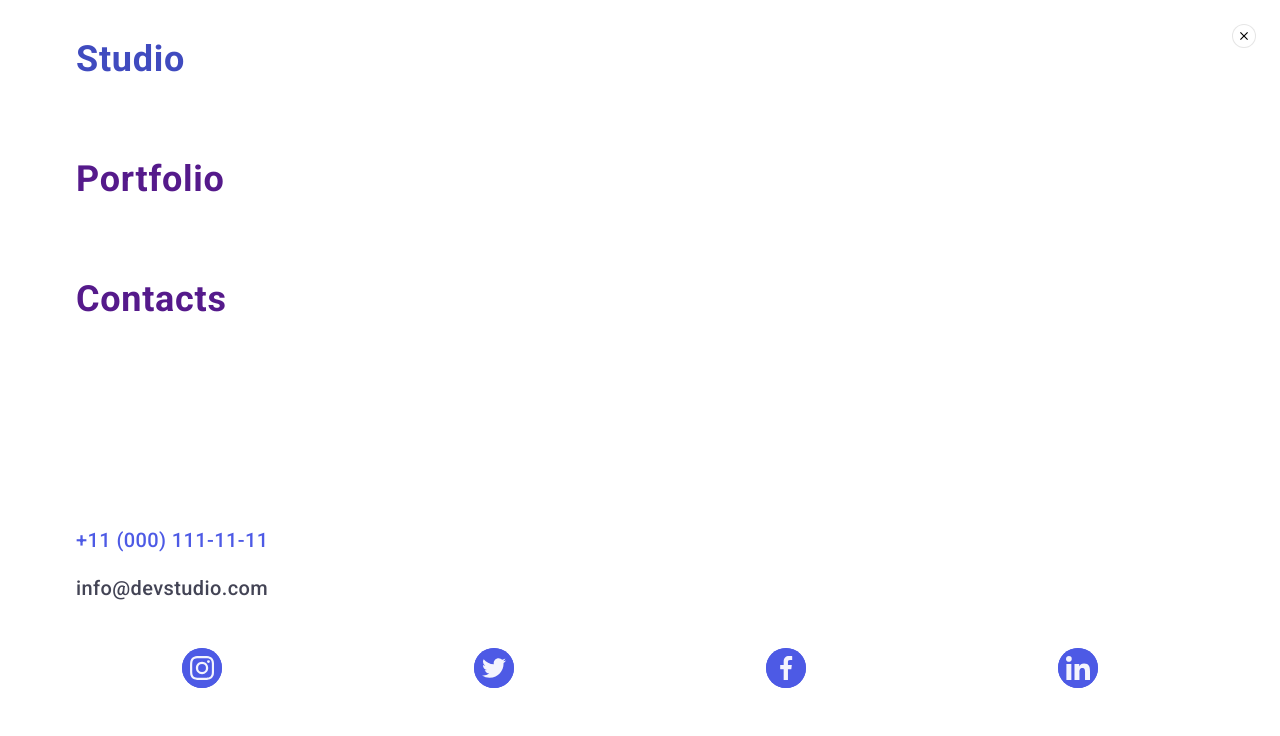
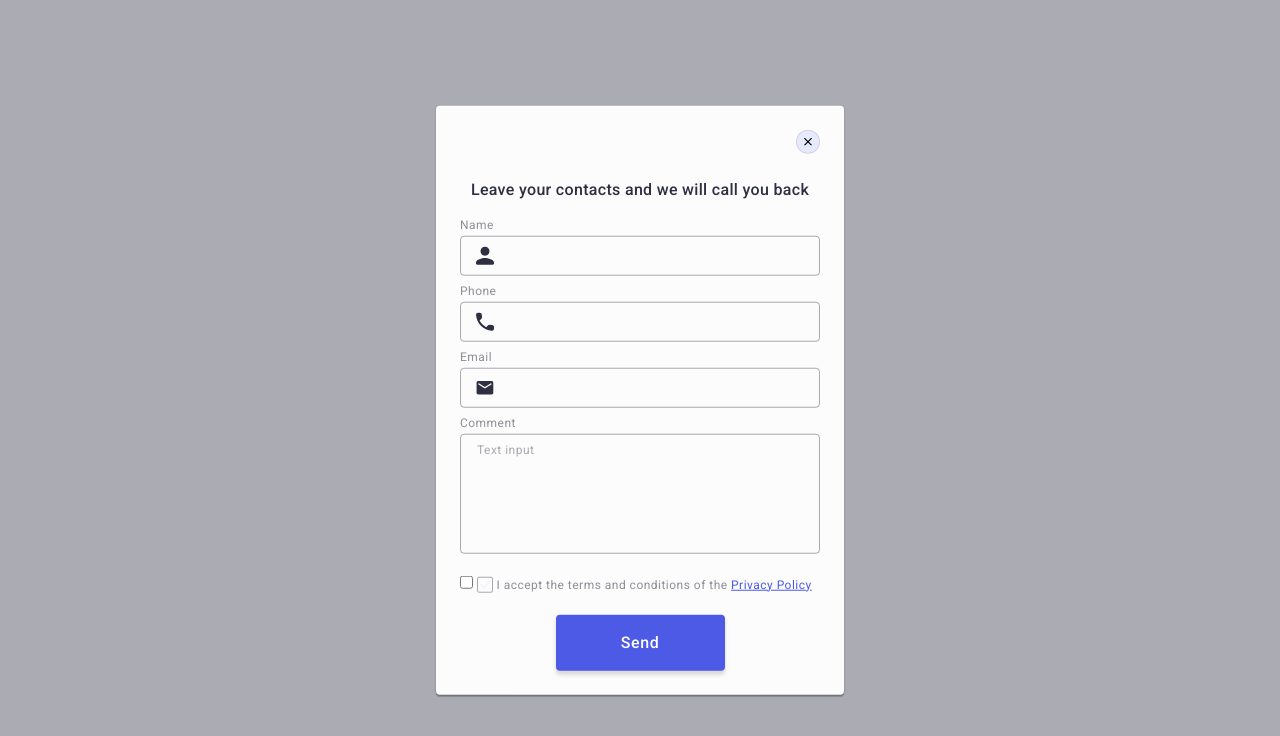
Before and after one commit to irynaostron/goit-markup-hw-06, a plain HTML site: page index.html in a window 1280 px wide. Drawn offline with nearby package versions, Linux system fonts and the light colour scheme.

Commit message:
backdrop

```diff
--- a/css/styles.css
+++ b/css/styles.css
@@ -342,9 +342,13 @@ img {
     margin-right: 120px;
     padding: 24px 0;
   }
+
+  .mob-menu {
+    display: none;
+  }
 }
 
-@media screen and (min-width: 1158px) {
+ {
   .logo {
     margin-right: 76px;
   }
@@ -359,3 +363,254 @@ img {
     letter-spacing: 0.02em;
   }
 }
+
+/*modal*/
+.backdrop {
+  position: fixed;
+  top: 0;
+  left: 0;
+  width: 100%;
+  height: 100%;
+  background-color: rgba(46, 47, 66, 0.4);
+  opacity: 0;
+  visibility: hidden;
+  pointer-events: none;
+  transition: opacity 250ms cubic-bezier(0.4, 0, 0.2, 1),
+    visibility 250ms cubic-bezier(0.4, 0, 0.2, 1);
+  z-index: 999999;
+}
+
+.modal-title {
+  font-weight: 500;
+  font-size: 16px;
+  line-height: 1.5;
+  letter-spacing: 0.02em;
+  text-align: center;
+  color: #2e2f42;
+  max-width: 256px;
+  height: 48px;
+  margin-bottom: 16px;
+}
+
+.form-label {
+  display: block;
+  font-size: 12px;
+  line-height: 1.17;
+  letter-spacing: 0.04em;
+  color: #8e8f99;
+  margin-bottom: 4px;
+}
+
+.form-input {
+  width: 100%;
+  height: 40px;
+  border: 1px solid rgba(46, 47, 66, 0.4);
+  border-radius: 4px;
+  padding-left: 34px;
+  background-color: transparent;
+  outline: transparent;
+}
+
+.form-field {
+  margin-bottom: 8px;
+}
+.form-field-comment {
+  margin-bottom: 16px;
+}
+
+.form-icon {
+  fill: #2e2f42;
+  position: absolute;
+  top: 50%;
+  left: 16px;
+  transform: translateY(-50%);
+}
+
+.form-input-wrapper {
+  position: relative;
+}
+
+.form-massage {
+  width: 100%;
+  height: 120px;
+  border: 1px solid rgba(46, 47, 66, 0.4);
+  border-radius: 4px;
+  background-color: transparent;
+  font-size: 12px;
+  line-height: 1.17;
+  letter-spacing: 0.04em;
+  color: rgba(46, 47, 66, 0.4);
+  resize: none;
+  padding: 8px 16px;
+  outline: transparent;
+}
+
+.form-massage::placeholder {
+  font-size: 12px;
+  line-height: 1.17;
+  letter-spacing: 0.04em;
+  color: rgba(46, 47, 66, 0.4);
+}
+
+.form-checkbox:checked + .form-checkbox-label .form-own-checkbox {
+  background-color: #404bbf;
+  border-color: #404bbf;
+  border: none;
+  fill: #f4f4fd;
+}
+
+.form-checkbox:focus + .form-checkbox-label .form-own-checkbox {
+  outline: 2px solid #404bbf;
+}
+
+.form-checkbox-label {
+  font-size: 12px;
+  line-height: 1.17;
+  letter-spacing: 0.04em;
+  color: #8e8f99;
+}
+
+.form-checkbox-wrapper {
+  margin-bottom: 24px;
+  height: 31px;
+  width: 256px;
+}
+
+.privacy-policy-link {
+  line-height: 1.33;
+  text-decoration: underline;
+  color: #4d5ae5;
+}
+
+.form-own-checkbox {
+  display: inline-flex;
+  justify-content: center;
+  align-items: center;
+  border-radius: 2px;
+  border: 1px solid rgba(46, 47, 66, 0.4);
+  width: 16px;
+  height: 16px;
+  cursor: pointer;
+  fill: transparent;
+  transition: background-color 250ms cubic-bezier(0.4, 0, 0.2, 1),
+    border 250ms cubic-bezier(0.4, 0, 0.2, 1),
+    fill 250ms cubic-bezier(0.4, 0, 0.2, 1);
+}
+
+.form-submit {
+  display: block;
+  border: none;
+  border-radius: 4px;
+  min-width: 169px;
+  padding: 16px 32px;
+  height: 56px;
+  font-family: inherit;
+  background-color: #4d5ae5;
+  color: #ffffff;
+  box-shadow: 0 4px 4px 0 rgba(0, 0, 0, 0.15);
+  font-weight: 500;
+  font-size: 16px;
+  line-height: 1.5;
+  text-align: center;
+  letter-spacing: 0.04em;
+  margin: 0 auto;
+  transition: background-color 250ms cubic-bezier(0.4, 0, 0.2, 1);
+}
+
+.backdrop.is-open {
+  opacity: 1;
+  visibility: visible;
+  pointer-events: auto;
+}
+.modal {
+  position: absolute;
+  top: 50%;
+  left: 50%;
+  transform: translate(-50%, -50%) scale(1);
+  width: 288px;
+  min-height: 623px;
+  background-color: #fcfcfc;
+  border-radius: 4px;
+  transition: transform 250ms cubic-bezier(0.4, 0, 0.2, 1);
+  padding: 72px 16px 24px 16px;
+  box-shadow: 0px 1px 1px rgba(0, 0, 0, 0.14), 0px 1px 3px rgba(0, 0, 0, 0.12),
+    0px 2px 1px rgba(0, 0, 0, 0.2);
+}
+.modal-close-btn {
+  position: absolute;
+  top: 24px;
+  right: 24px;
+  border-radius: 50%;
+  width: 24px;
+  height: 24px;
+  padding: 0;
+  cursor: pointer;
+  border: 1px solid rgba(0, 0, 0, 0.1);
+  background-color: #e7e9fc;
+  display: flex;
+  justify-content: center;
+  align-items: center;
+  transition: background-color 250ms cubic-bezier(0.4, 0, 0.2, 1),
+    border 250ms cubic-bezier(0.4, 0, 0.2, 1);
+}
+
+.modal-close-btn:hover,
+.modal-close-btn:focus {
+  background-color: #404bbf;
+  border: none;
+}
+
+.modal-close-btn:hover > .modal-close-icon,
+.modal-close-btn:focus > .modal-close-icon {
+  fill: #fff;
+}
+
+.modal-close-icon {
+  transition: fill 250ms cubic-bezier(0.4, 0, 0.2, 1);
+}
+
+@media screen and (min-width: 768px) {
+  .modal-title {
+    max-width: 360px;
+    height: 24px;
+  }
+
+  .form-checkbox-wrapper {
+    height: 16px;
+    width: 360px;
+  }
+  .modal {
+    width: 408px;
+    min-height: 584px;
+    padding: 72px 24px 24px 24px;
+  }
+}
+
+@media screen and (min-width: 1158px) {
+  .form-input {
+    padding-left: 38px;
+    transition: border-color 250ms cubic-bezier(0.4, 0, 0.2, 1);
+  }
+
+  .form-input:focus {
+    border-color: #4d5ae5;
+    outline: transparent;
+  }
+
+  .form-input:focus + .form-icon {
+    fill: #4d5ae5;
+  }
+
+  .form-icon {
+    transition: fill 250ms cubic-bezier(0.4, 0, 0.2, 1);
+  }
+
+  .form-massage {
+    transition: border-color 250ms cubic-bezier(0.4, 0, 0.2, 1);
+  }
+
+  .form-massage:focus {
+    border-color: #4d5ae5;
+    outline: transparent;
+  }
+}
--- a/index.html
+++ b/index.html
@@ -519,7 +519,7 @@
       </div>
     </footer>
     <!--- MOBILE MENU--->
-    <div class="mob-menu is-open">
+    <div class="mob-menu">
       <div class="container mob-menu-contaier">
         <button type="button" class="mob-close-btn">
           <svg class="mob-close-icon" width="8" height="8">
@@ -589,7 +589,7 @@
       </div>
     </div>
     <!-- backdrop-->
-    <div class="backdrop is-open" hidden>
+    <div class="backdrop is-open">
       <div class="modal">
         <button type="button" class="modal-close-btn">
           <svg class="modal-close-icon" width="8" height="8">
```
